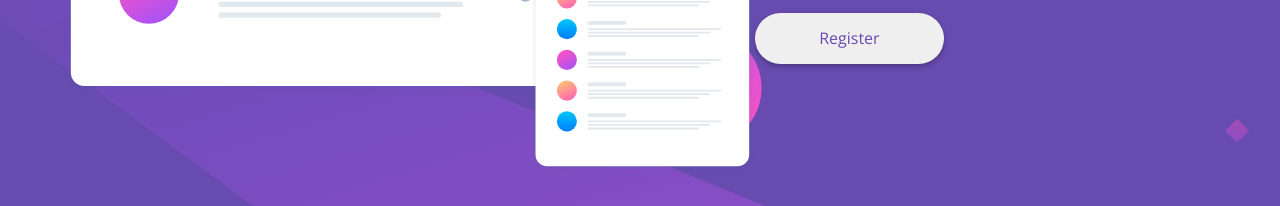
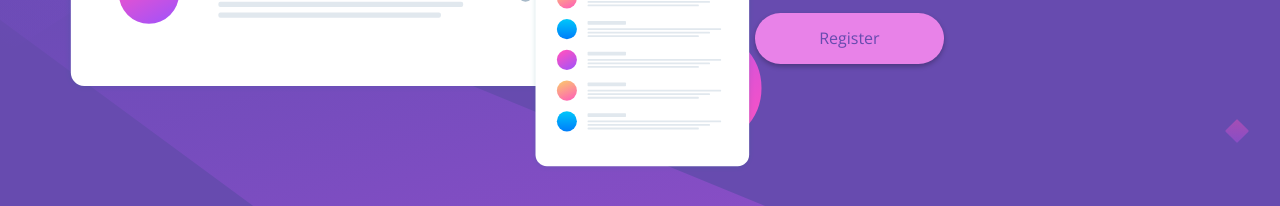
Before and after one commit to surphury/huddle-landing-page-with-single-introductory-section, a website: page index.html in a window 1280 px wide. In both pictures the pointer is over the button "Register". Shown: the part 475-681 px from the top of the page. Drawn offline with nearby package versions, Linux system fonts and the light colour scheme; files that its build step writes are made by us from their sources.

Commit message:
feat: active states

```diff
--- a/scss/main.scss
+++ b/scss/main.scss
@@ -44,6 +44,18 @@ a {
     color: inherit;
 }
 
+.button{
+    cursor: pointer;
+}
+
+.button:hover{
+    background-color: var(--soft-magenta);
+}
+
+.footer__link:hover{
+    color: var(--soft-magenta);
+}
+
 .button {
     border-width: 0;
     padding: 0.7em 5em;
@@ -77,7 +89,6 @@ a {
 
     &__link {
         border: 1px solid;
-        /* padding: 0.4em; */
         aspect-ratio: 1 / 1;
         border-radius: 50%;
         width: 2em;
```
